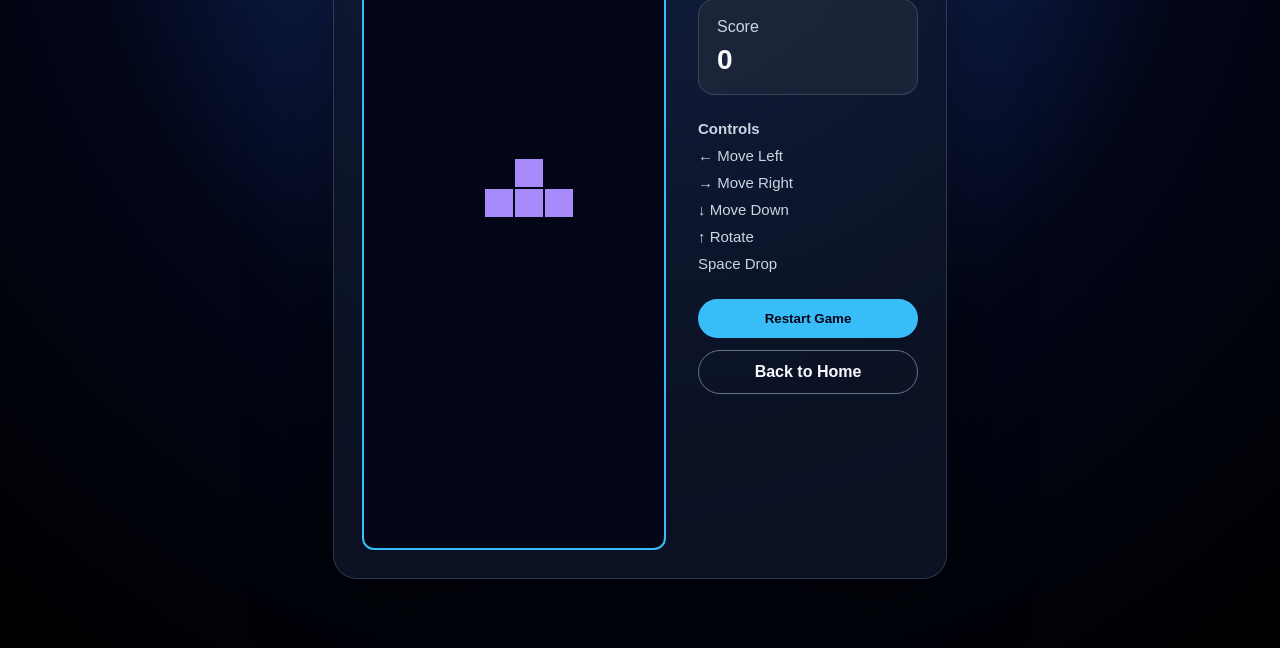
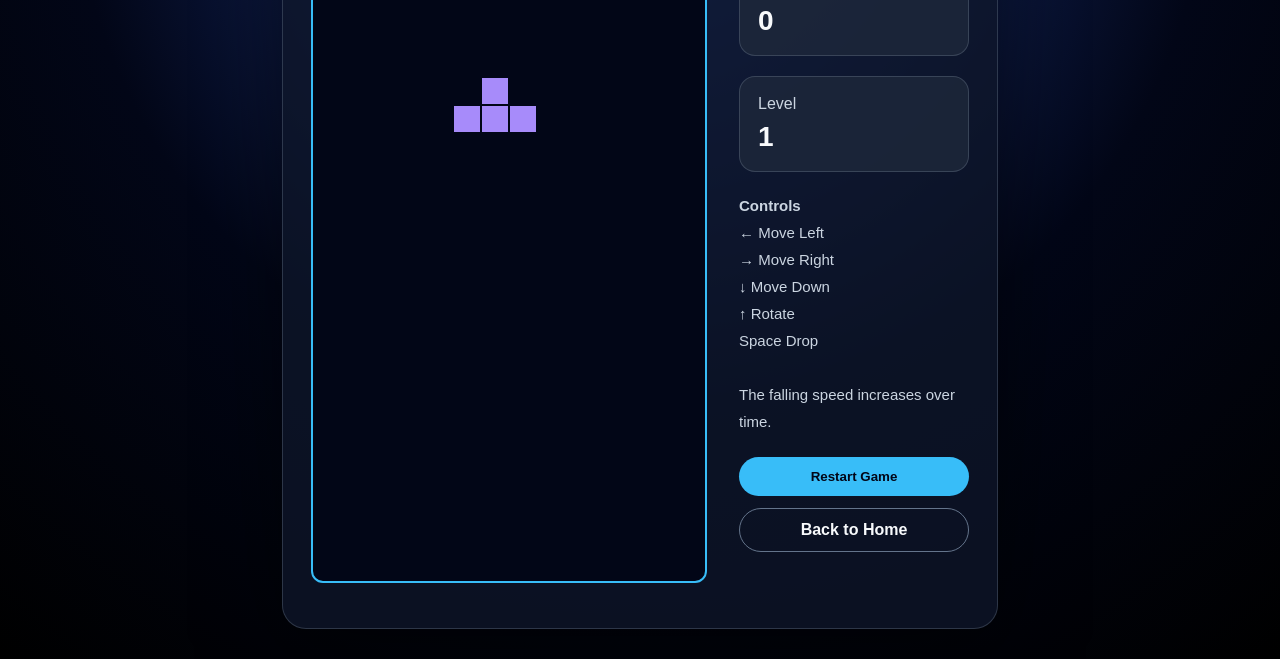
Before and after one commit to Evan88886666/Evan88886666.github.io, a plain HTML site: page tetris.html in a window 1280 px wide. Shown: the part 152-811 px from the top of the page. Drawn offline with Linux system fonts and the light colour scheme.

Commit message:
Update tetris.html

```diff
--- a/tetris.html
+++ b/tetris.html
@@ -41,7 +41,7 @@
     }
 
     .side-panel {
-      width: 220px;
+      width: 230px;
     }
 
     h1 {
@@ -68,7 +68,7 @@
       font-weight: bold;
     }
 
-    .controls {
+    .info {
       color: #cbd5e1;
       line-height: 1.8;
       margin-bottom: 22px;
@@ -114,7 +114,7 @@
       min-height: 24px;
     }
 
-    @media (max-width: 700px) {
+    @media (max-width: 900px) {
       .game-container {
         flex-direction: column;
         align-items: center;
@@ -129,7 +129,7 @@
 
 <body>
   <div class="game-container">
-    <canvas id="game" width="300" height="600"></canvas>
+    <canvas id="game"></canvas>
 
     <div class="side-panel">
       <h1>Tetris</h1>
@@ -139,13 +139,20 @@
         <span id="score">0</span>
       </div>
 
-      <div class="controls">
+      <div class="score-box">
+        <p>Level</p>
+        <span id="level">1</span>
+      </div>
+
+      <div class="info">
         <p><strong>Controls</strong></p>
         <p>← Move Left</p>
         <p>→ Move Right</p>
         <p>↓ Move Down</p>
         <p>↑ Rotate</p>
         <p>Space Drop</p>
+        <br />
+        <p>The falling speed increases over time.</p>
       </div>
 
       <button onclick="restartGame()">Restart Game</button>
@@ -159,11 +166,16 @@
     const canvas = document.getElementById("game");
     const context = canvas.getContext("2d");
     const scoreElement = document.getElementById("score");
+    const levelElement = document.getElementById("level");
     const gameOverText = document.getElementById("gameOverText");
 
-    const ROWS = 20;
-    const COLS = 10;
-    const BLOCK_SIZE = 30;
+    // Larger game area
+    const ROWS = 24;
+    const COLS = 14;
+    const BLOCK_SIZE = 28;
+
+    canvas.width = COLS * BLOCK_SIZE;
+    canvas.height = ROWS * BLOCK_SIZE;
 
     const COLORS = [
       null,
@@ -190,10 +202,18 @@
     let board;
     let piece;
     let score;
+    let level;
     let gameOver;
-    let dropCounter = 0;
-    let dropInterval = 700;
-    let lastTime = 0;
+    let dropCounter;
+    let dropInterval;
+    let lastTime;
+    let startTime;
+    let animationId;
+
+    const INITIAL_DROP_INTERVAL = 750;
+    const MIN_DROP_INTERVAL = 120;
+    const SPEED_UP_EVERY = 15000;
+    const SPEED_STEP = 55;
 
     function createBoard() {
       return Array.from({ length: ROWS }, () => Array(COLS).fill(0));
@@ -204,7 +224,7 @@
       return {
         matrix: SHAPES[type],
         row: 0,
-        col: Math.floor(COLS / 2) - 1
+        col: Math.floor(COLS / 2) - 2
       };
     }
 
@@ -287,9 +307,20 @@
       }
 
       if (linesCleared > 0) {
-        score += linesCleared * 100;
+        score += linesCleared * 100 * level;
         scoreElement.textContent = score;
       }
+    }
+
+    function updateSpeed(time) {
+      const elapsed = time - startTime;
+      level = Math.floor(elapsed / SPEED_UP_EVERY) + 1;
+      dropInterval = Math.max(
+        MIN_DROP_INTERVAL,
+        INITIAL_DROP_INTERVAL - (level - 1) * SPEED_STEP
+      );
+
+      levelElement.textContent = level;
     }
 
     function movePiece(direction) {
@@ -332,14 +363,14 @@
         gameOver = true;
         gameOverText.textContent = "Game Over!";
       }
+
+      dropCounter = 0;
     }
 
     function rotate(matrix) {
-      const rotated = matrix[0].map((_, index) =>
+      return matrix[0].map((_, index) =>
         matrix.map(row => row[index]).reverse()
       );
-
-      return rotated;
     }
 
     function rotatePiece() {
@@ -355,12 +386,19 @@
       if (gameOver) {
         drawBoard();
         drawPiece();
+        cancelAnimationFrame(animationId);
         return;
+      }
+
+      if (!startTime) {
+        startTime = time;
       }
 
       const deltaTime = time - lastTime;
       lastTime = time;
       dropCounter += deltaTime;
+
+      updateSpeed(time);
 
       if (dropCounter > dropInterval) {
         dropPiece();
@@ -368,19 +406,30 @@
 
       drawBoard();
       drawPiece();
-      requestAnimationFrame(update);
+
+      animationId = requestAnimationFrame(update);
     }
 
     function restartGame() {
+      if (animationId) {
+        cancelAnimationFrame(animationId);
+      }
+
       board = createBoard();
       piece = createPiece();
       score = 0;
+      level = 1;
       gameOver = false;
       dropCounter = 0;
+      dropInterval = INITIAL_DROP_INTERVAL;
       lastTime = 0;
+      startTime = 0;
+
       scoreElement.textContent = score;
+      levelElement.textContent = level;
       gameOverText.textContent = "";
-      update();
+
+      animationId = requestAnimationFrame(update);
     }
 
     document.addEventListener("keydown", event => {
```
